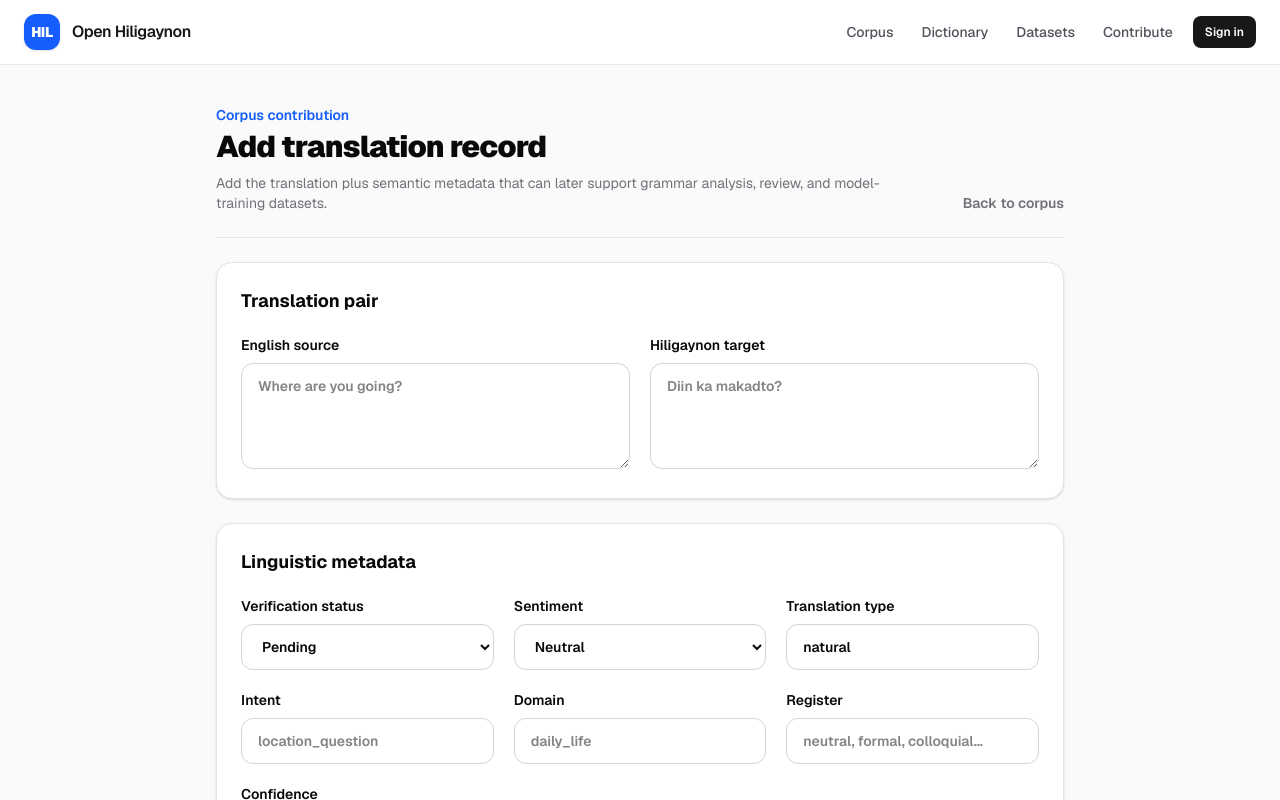
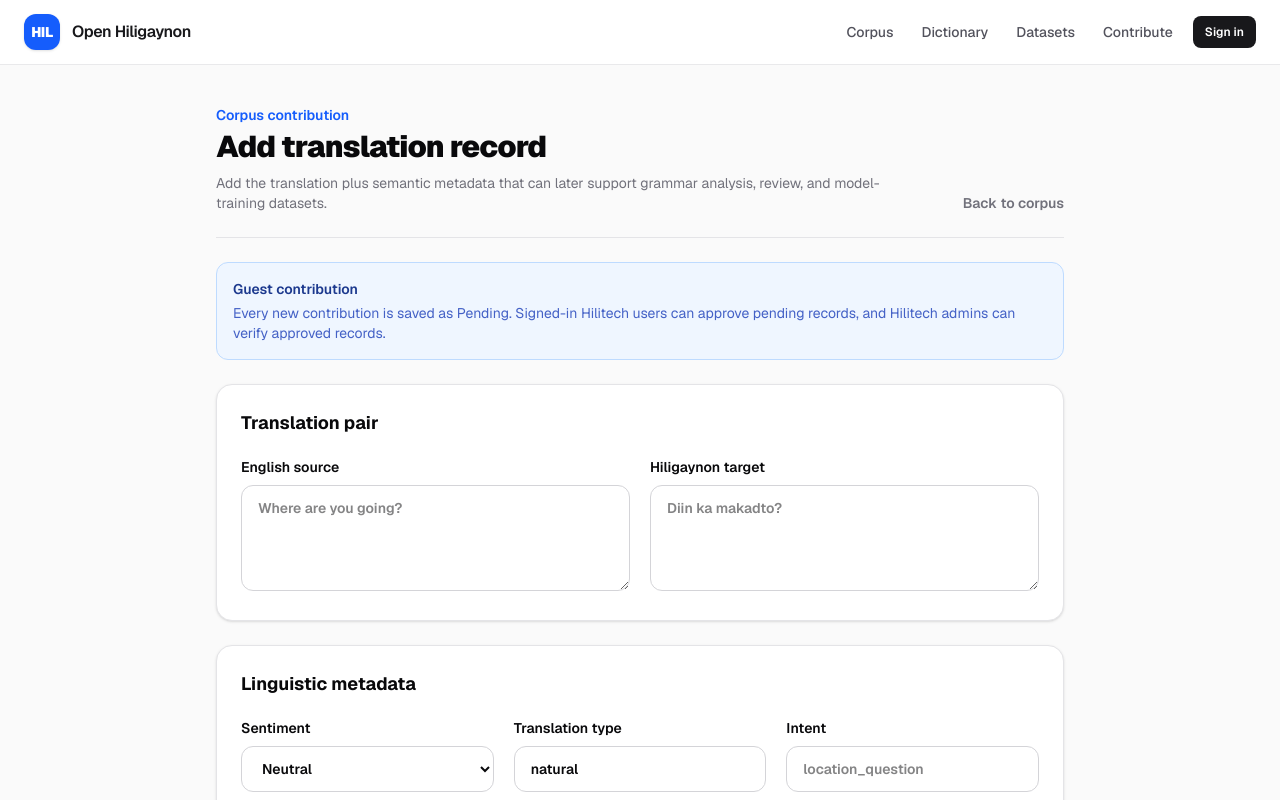
Before and after one commit to jdevc20/HiligaynonEngine, a Next.js app in the folder open-hiligaynon/: page /sentences/create in a window 1280 px wide. Shown: the top 800 px of the page. Built offline with nearby package versions, Linux system fonts and the light colour scheme; no server answers.

Commit message:
Make every contribution enter pending review

```diff
--- a/open-hiligaynon/app/sentences/create/page.tsx
+++ b/open-hiligaynon/app/sentences/create/page.tsx
@@ -5,14 +5,14 @@ import { useRouter } from "next/navigation";
 import Link from "next/link";
 import { AppNav } from "@/components/AppNav";
 import { SentenceService } from "@/services/sentenceService";
-import type { TranslationStatus } from "@/types/sentence";
+import { useAuth } from "@/contexts/AuthContext";
 
 export default function CreateSentencePage() {
   const router = useRouter();
+  const { session } = useAuth();
 
   const [english, setEnglish] = useState("");
   const [hiligaynon, setHiligaynon] = useState("");
-  const [status, setStatus] = useState<TranslationStatus>("pending");
   const [sentiment, setSentiment] = useState(1);
   const [intent, setIntent] = useState("");
   const [domain, setDomain] = useState("");
@@ -53,7 +53,6 @@ export default function CreateSentencePage() {
       const response = await SentenceService.create({
         english: english.trim(),
         hiligaynon: hiligaynon.trim(),
-        status,
         sentiment,
         intent: intent.trim() || null,
         domain: domain.trim() || null,
@@ -104,8 +103,18 @@ export default function CreateSentencePage() {
           </Link>
         </div>
 
+        <div className="mt-6 rounded-xl border border-blue-200 bg-blue-50 p-4 text-sm text-blue-900 dark:border-blue-900 dark:bg-blue-950/30 dark:text-blue-200">
+          <p className="font-semibold">
+            {session ? "Signed-in contribution" : "Guest contribution"}
+          </p>
+          <p className="mt-1 text-blue-800/80 dark:text-blue-200/80">
+            Every new contribution is saved as Pending. Signed-in Hilitech users
+            can approve pending records, and Hilitech admins can verify approved records.
+          </p>
+        </div>
+
         {error && (
-          <div className="mt-6 rounded-xl border border-red-200 bg-red-50 p-4 text-sm text-red-700 dark:border-red-900 dark:bg-red-950/40 dark:text-red-300">
+          <div className="mt-4 rounded-xl border border-red-200 bg-red-50 p-4 text-sm text-red-700 dark:border-red-900 dark:bg-red-950/40 dark:text-red-300">
             {error}
           </div>
         )}
@@ -142,22 +151,6 @@ export default function CreateSentencePage() {
           <section className="rounded-2xl border border-zinc-200 bg-white p-6 shadow-sm dark:border-zinc-800 dark:bg-zinc-900">
             <h2 className="text-lg font-bold">Linguistic metadata</h2>
             <div className="mt-5 grid gap-5 sm:grid-cols-2 lg:grid-cols-3">
-              <label className="text-sm font-semibold">
-                Verification status
-                <select
-                  value={status}
-                  onChange={(event) =>
-                    setStatus(event.target.value as TranslationStatus)
-                  }
-                  className={inputClass}
-                >
-                  <option value="pending">Pending</option>
-                  <option value="verified">Verified</option>
-                  <option value="approved">Approved</option>
-                  <option value="rejected">Rejected</option>
-                </select>
-              </label>
-
               <label className="text-sm font-semibold">
                 Sentiment
                 <select
```
